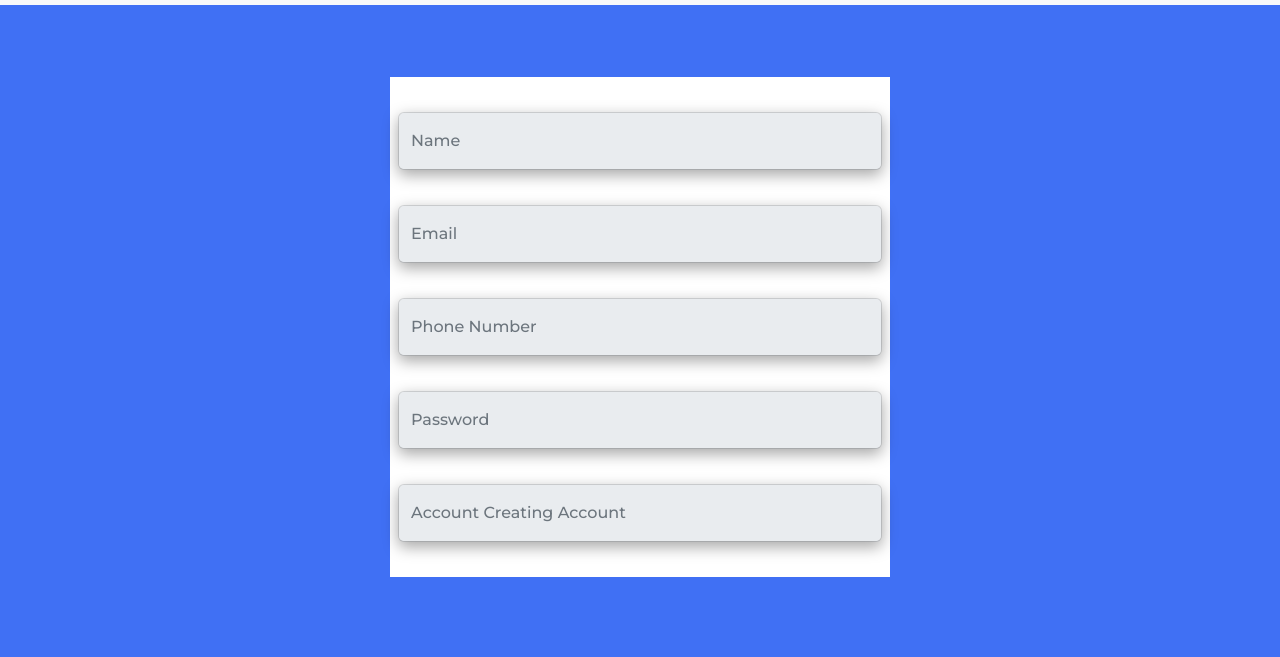
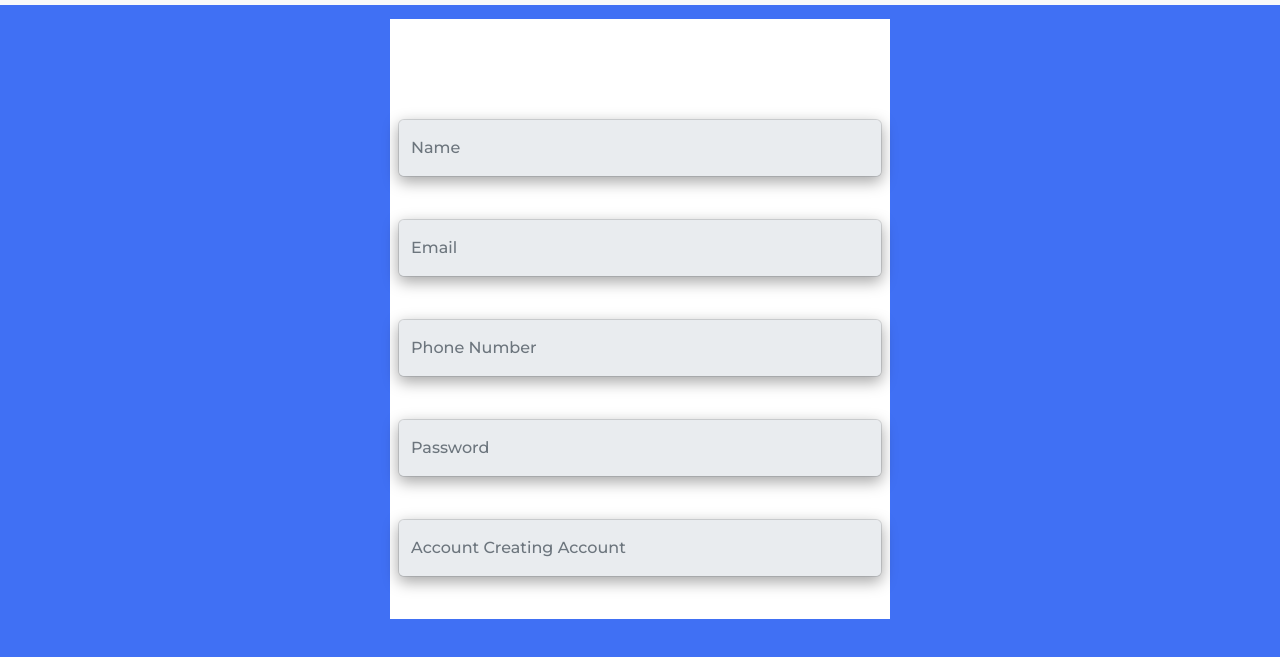
Before and after one commit to HuzaiFaRz/TodoAuth, a plain HTML site: page DashBoard/dashboard.html in a window 1280 px wide. Shown: the part 81-738 px from the top of the page. Drawn offline with nearby package versions, Linux system fonts and the light colour scheme; no server answers.

Commit message:
Welcoming h1 CHnge

```diff
--- a/DashBoard/dashboard.html
+++ b/DashBoard/dashboard.html
@@ -58,15 +58,16 @@
         class="alert-main w-100 h-100 position-fixed flex-column justify-content-center align-items-center"
       ></div>
 
-      <span class="welcoming py-2 text-white text-center w-100 display-6"></span>
-
       <div class="dashboard px-2">
         <form
           class="dashboard-form d-flex flex-column justify-content-evenly align-items-center w-100 h-100"
         >
+          <span
+            class="welcoming py-2 text-center w-100 display-6 text-dark"
+          ></span>
+
           <div
             class="form-floating w-100 d-flex flex-row justify-content-center align-items-center"
-            id="dddd"
           >
             <input
               disabled
--- a/style.css
+++ b/style.css
@@ -48,7 +48,7 @@ body {
 }
 .dashboard {
   width: 500px;
-  height: 500px;
+  height: 600px;
   background-color: var(--text-Color);
 }
 
```
